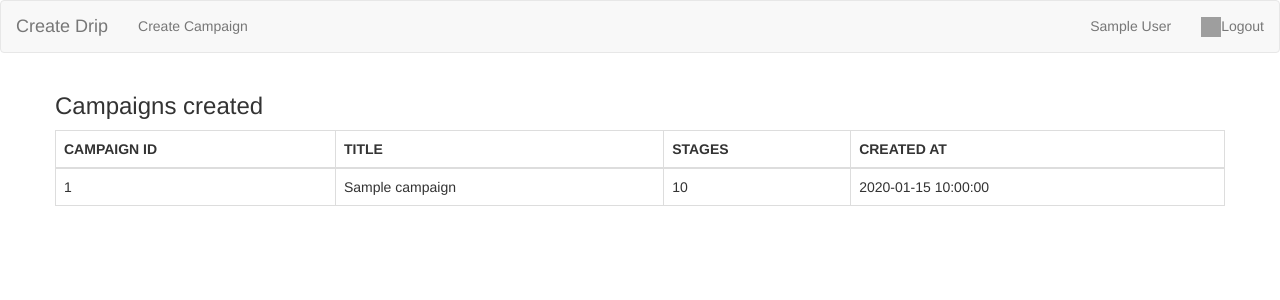
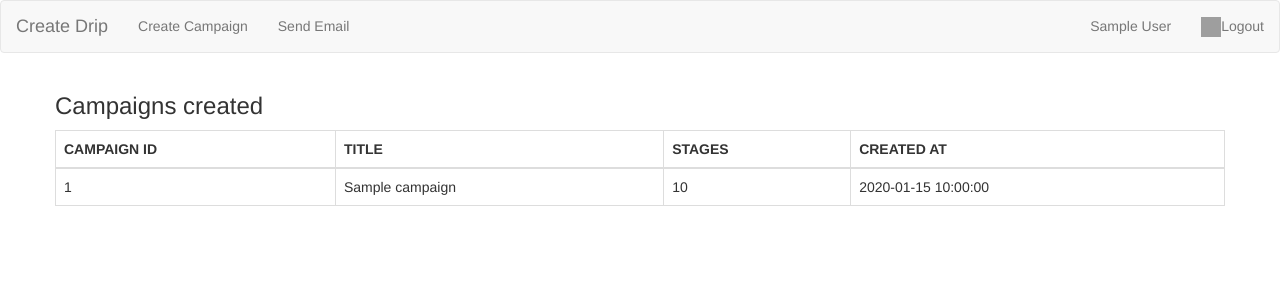
Before and after one commit to abhi11verma/dripper, a Flask app: page / in a window 1280 px wide. Shown: the top 300 px of the page. Run offline with Flask 2, Linux system fonts and the light colour scheme; a user stored in the database is signed in; tables that the repository leaves empty hold one stand-in row (values such as "Sample post"); some libraries are stand-ins or nearby versions; grey boxes are pictures that could not be loaded.

Commit message:
added email link

```diff
--- a/templates/index.html
+++ b/templates/index.html
@@ -15,6 +15,7 @@
                   </div>
                   <ul class="nav navbar-nav">
                     <li><a href="/createNewCampaign">Create Campaign</a></li>
+                    <li><a href="/sendmail">Send Email</a></li>
                   </ul>
                   {%- if current_user.is_authenticated -%}
                   <ul class="nav navbar-nav navbar-right">
```
